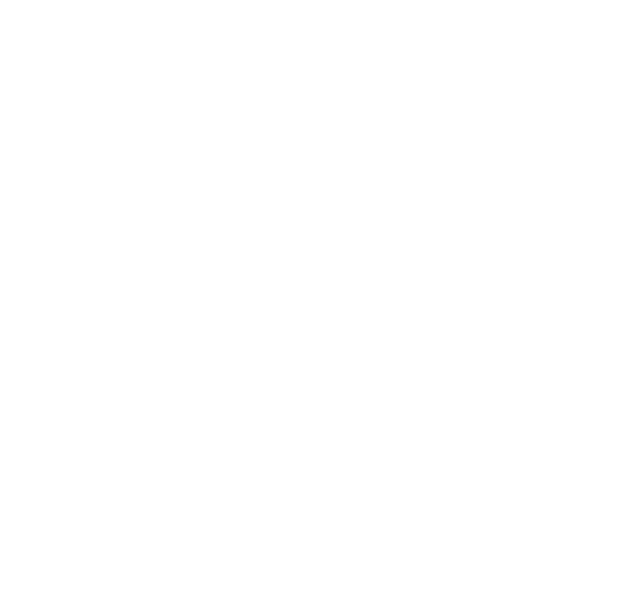
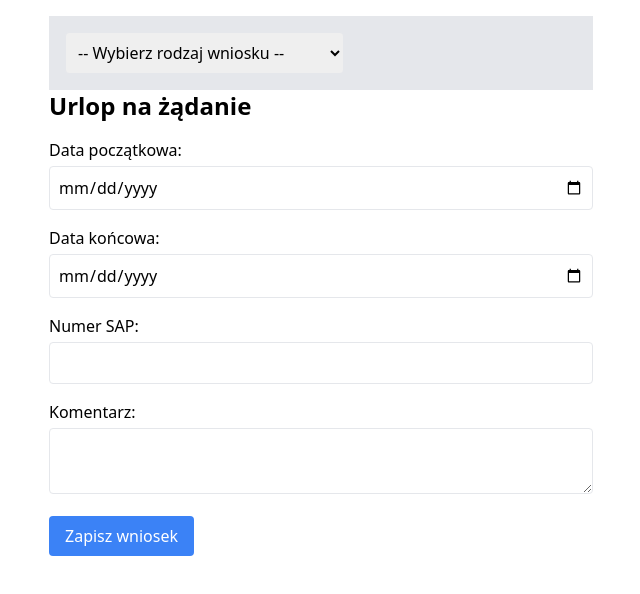
Before and after one commit to KaleIsProgramming/HRApp, a Next.js app in the folder client/: page /on-demand-holiday in a window 1280 px wide. Shown: the top 594 px of the page, without its empty margins (319-959 px from the left). Built offline with nearby package versions, Linux system fonts and the light colour scheme.

Commit message:
Feat: Added 2 next pages for child care leave(days) and for on demand holidays
Feat: Added 2 next pages for child care leave(days) and for on demand holidays

```diff
--- a/client/app/child-care-leave-days/page.tsx
+++ b/client/app/child-care-leave-days/page.tsx
@@ -1,11 +1,82 @@
-import React from 'react';
+"use client"
+import React, { useState, FormEvent } from 'react';
+import LeaveTypeSelector from '@/components/HolidayTypeSelector';
 
-const ChildCareDays: React.FC = () => {
+interface ChildCareLeave {
+  leaveType: string;
+  startDate: string;
+  endDate: string;
+  comment: string;
+}
+
+const ChildCareLeaveDays: React.FC = () => {
+  const [startDate, setStartDate] = useState<string>("");
+  const [endDate, setEndDate] = useState<string>("");
+  const [comment, setComment] = useState<string>("");
+  const [message, setMessage] = useState<string>("");
+
+  const handleSubmit = async (e: FormEvent<HTMLFormElement>) => {
+    e.preventDefault();
+    const requestBody: ChildCareLeave = {
+      leaveType: "Opieka nad dzieckiem – dni",
+      startDate,
+      endDate,
+      comment,
+    };
+
+    try {
+      const res = await fetch('https://localhost:5001/api/HolidayRequests', {
+        method: 'POST',
+        headers: { 'Content-Type': 'application/json' },
+        body: JSON.stringify(requestBody),
+      });
+      const data = await res.json();
+      setMessage(res.ok ? data.message : data.message || "Błąd podczas zapisu.");
+    } catch (error) {
+      setMessage("Błąd podczas łączenia z backendem.");
+    }
+  };
 
   return (
-    <div>
+    <div className="max-w-xl mx-auto p-4">
+      <LeaveTypeSelector />
+      <h1 className="text-2xl font-bold mb-4">Opieka nad dzieckiem – dni</h1>
+      {message && <div className="mb-4 p-2 bg-blue-100">{message}</div>}
+      <form onSubmit={handleSubmit} className="space-y-4">
+        <div>
+          <label className="block mb-1">Data początkowa:</label>
+          <input
+            type="date"
+            value={startDate}
+            onChange={(e) => setStartDate(e.target.value)}
+            required
+            className="w-full p-2 border rounded"
+          />
+        </div>
+        <div>
+          <label className="block mb-1">Data końcowa:</label>
+          <input
+            type="date"
+            value={endDate}
+            onChange={(e) => setEndDate(e.target.value)}
+            required
+            className="w-full p-2 border rounded"
+          />
+        </div>
+        <div>
+          <label className="block mb-1">Komentarz:</label>
+          <textarea
+            value={comment}
+            onChange={(e) => setComment(e.target.value)}
+            className="w-full p-2 border rounded"
+          ></textarea>
+        </div>
+        <button type="submit" className="px-4 py-2 bg-blue-500 text-white rounded">
+          Zapisz wniosek
+        </button>
+      </form>
     </div>
   );
 };
 
-export default ChildCareDays;
+export default ChildCareLeaveDays;
--- a/client/app/on-demand-holiday/page.tsx
+++ b/client/app/on-demand-holiday/page.tsx
@@ -1,12 +1,95 @@
-import React from 'react';
+"use client"
+import React, { useState, FormEvent } from 'react';
+import HolidayTypeSelector from '@/components/HolidayTypeSelector';
 
-const OnDemandHoliday: React.FC = () => {
+interface OnDemandHoliday {
+  leaveType: string;
+  startDate: string;
+  endDate: string;
+  sapNumber: string;
+  comment: string;
+}
 
+const OnDemandLeave: React.FC = () => {
+  const [startDate, setStartDate] = useState<string>("");
+  const [endDate, setEndDate] = useState<string>("");
+  const [sapNumber, setSapNumber] = useState<string>("");
+  const [comment, setComment] = useState<string>("");
+  const [message, setMessage] = useState<string>("");
+
+  const handleSubmit = async (e: FormEvent<HTMLFormElement>) => {
+    e.preventDefault();
+    const requestBody: OnDemandHoliday = {
+      leaveType: "Urlop na żądanie",
+      startDate,
+      endDate,
+      sapNumber,
+      comment,
+    };
+
+    try {
+      const res = await fetch('https://localhost:5001/api/LeaveRequests', {
+        method: 'POST',
+        headers: { 'Content-Type': 'application/json' },
+        body: JSON.stringify(requestBody),
+      });
+      const data = await res.json();
+      setMessage(res.ok ? data.message : data.message || "Błąd podczas zapisu.");
+    } catch (error) {
+      setMessage("Błąd podczas łączenia z backendem.");
+    }
+  };
 
   return (
-    <div>
+    <div className="max-w-xl mx-auto p-4">
+      <HolidayTypeSelector />
+      <h1 className="text-2xl font-bold mb-4">Urlop na żądanie</h1>
+      {message && <div className="mb-4 p-2 bg-blue-100">{message}</div>}
+      <form onSubmit={handleSubmit} className="space-y-4">
+        <div>
+          <label className="block mb-1">Data początkowa:</label>
+          <input
+            type="date"
+            value={startDate}
+            onChange={(e) => setStartDate(e.target.value)}
+            required
+            className="w-full p-2 border rounded"
+          />
+        </div>
+        <div>
+          <label className="block mb-1">Data końcowa:</label>
+          <input
+            type="date"
+            value={endDate}
+            onChange={(e) => setEndDate(e.target.value)}
+            required
+            className="w-full p-2 border rounded"
+          />
+        </div>
+        <div>
+          <label className="block mb-1">Numer SAP:</label>
+          <input
+            type="text"
+            value={sapNumber}
+            onChange={(e) => setSapNumber(e.target.value)}
+            required
+            className="w-full p-2 border rounded"
+          />
+        </div>
+        <div>
+          <label className="block mb-1">Komentarz:</label>
+          <textarea
+            value={comment}
+            onChange={(e) => setComment(e.target.value)}
+            className="w-full p-2 border rounded"
+          ></textarea>
+        </div>
+        <button type="submit" className="px-4 py-2 bg-blue-500 text-white rounded">
+          Zapisz wniosek
+        </button>
+      </form>
     </div>
   );
 };
 
-export default OnDemandHoliday;
+export default OnDemandLeave;
```
